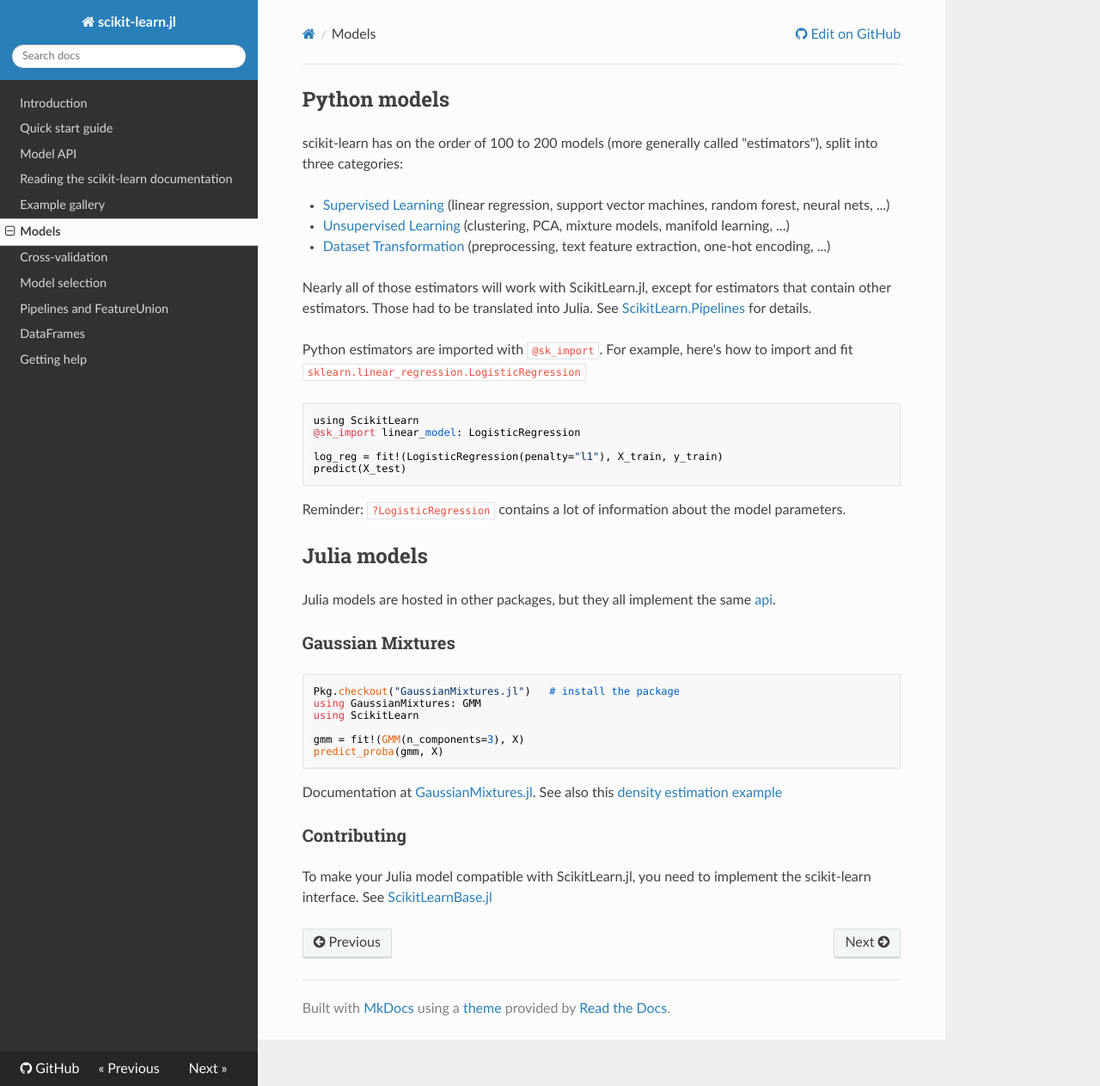
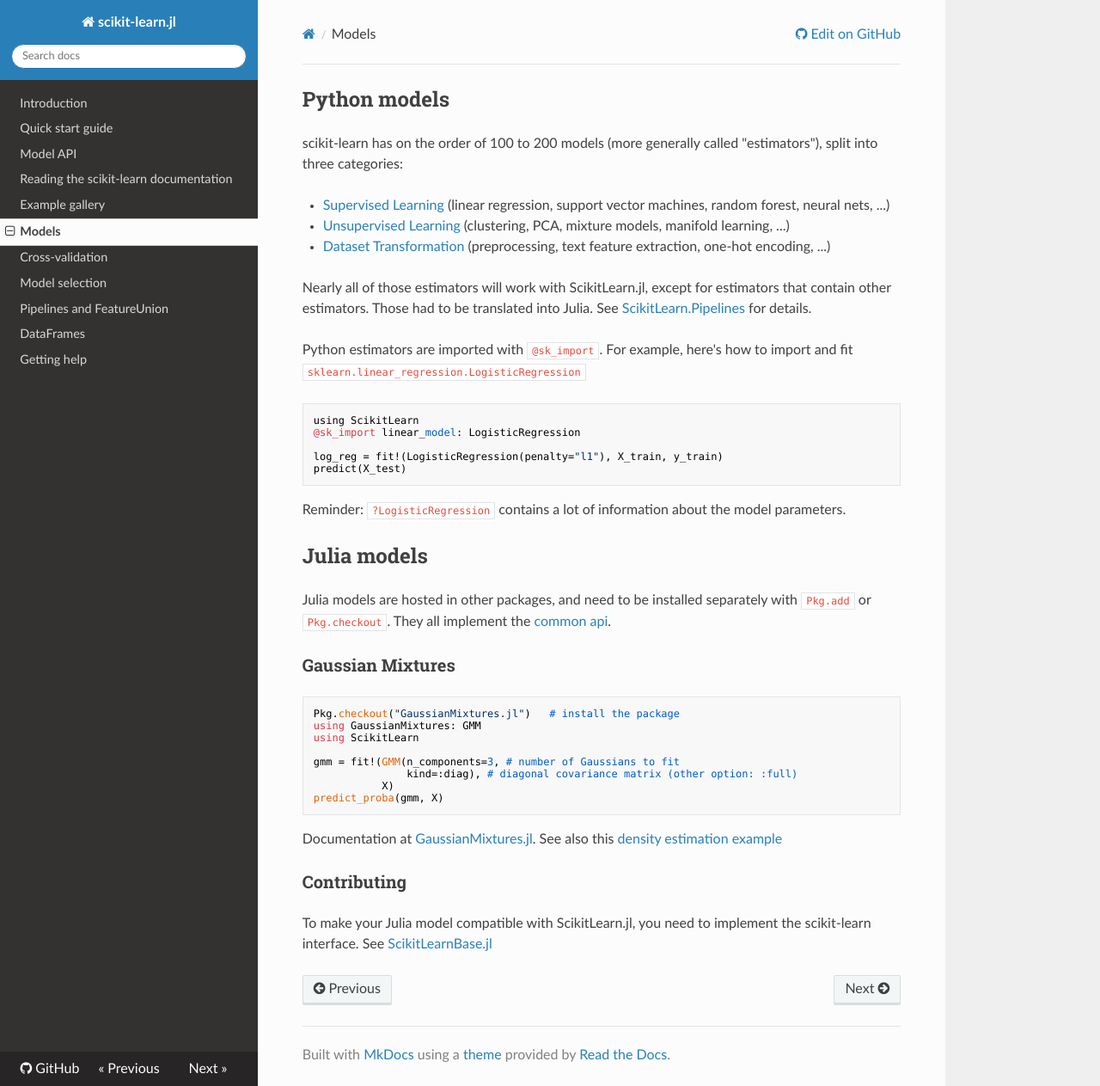
Before and after one commit to cstjean/ScikitLearn.jl, an MkDocs documentation site: the page built from docs/models.md, in a window 1280 px wide and 1263 px high. Shown: the whole window at 86% size. Built offline with MkDocs 1.6.1, drawn with Linux system fonts in a browser that asks for light colours; nearby versions of some CDN libraries; old or Windows-style settings are respelled for this version of MkDocs.

Commit message:
Better GMM documentation

````diff
--- a/docs/models.md
+++ b/docs/models.md
@@ -31,7 +31,8 @@
 Julia models
 ------
 
-Julia models are hosted in other packages, but they all implement the same [api](api.md).
+Julia models are hosted in other packages, and need to be installed separately
+with `Pkg.add` or `Pkg.checkout`. They all implement the [common api](api.md).
 
 ### Gaussian Mixtures
 
@@ -40,7 +41,9 @@
 using GaussianMixtures: GMM
 using ScikitLearn
 
-gmm = fit!(GMM(n_components=3), X)
+gmm = fit!(GMM(n_components=3, # number of Gaussians to fit
+               kind=:diag), # diagonal covariance matrix (other option: :full)
+           X)
 predict_proba(gmm, X)
 ```
 
````
Also changed, not shown: docs/README_text.md (+1 -1 lines), 1 other file.
